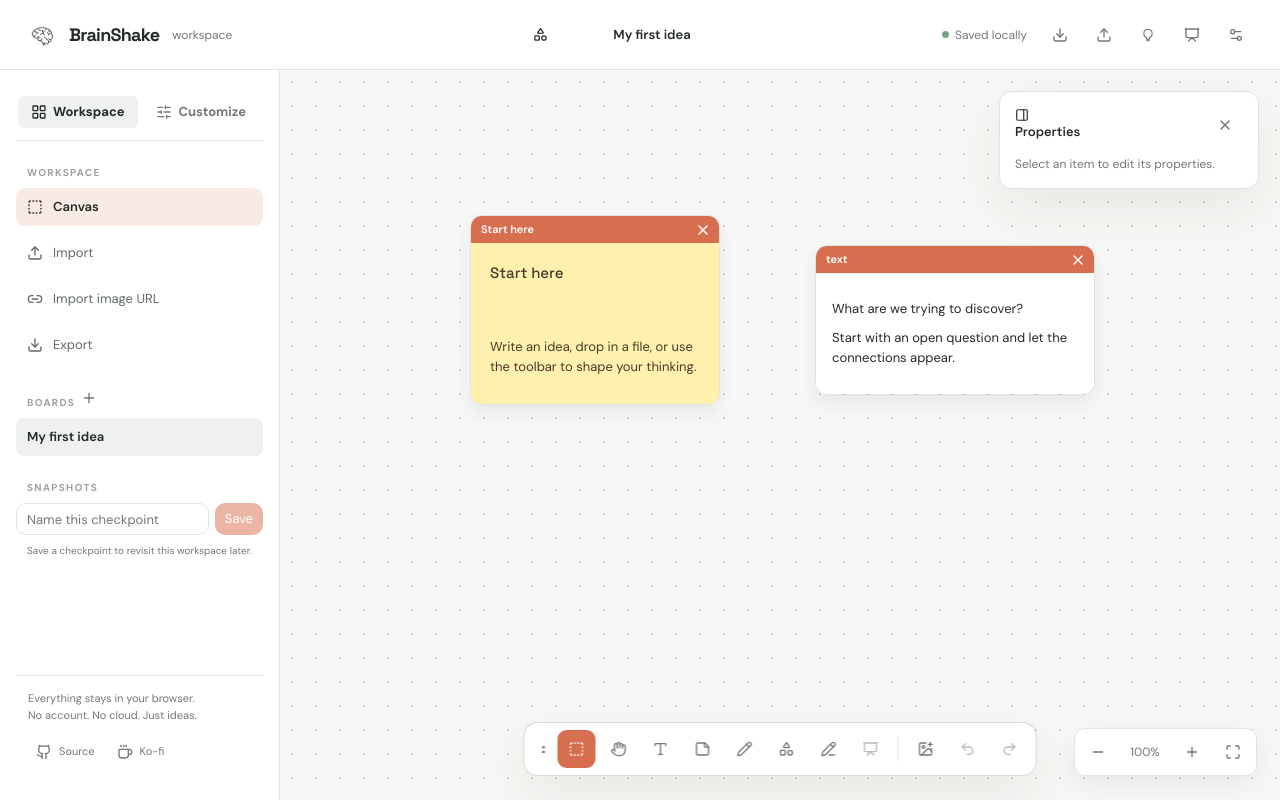
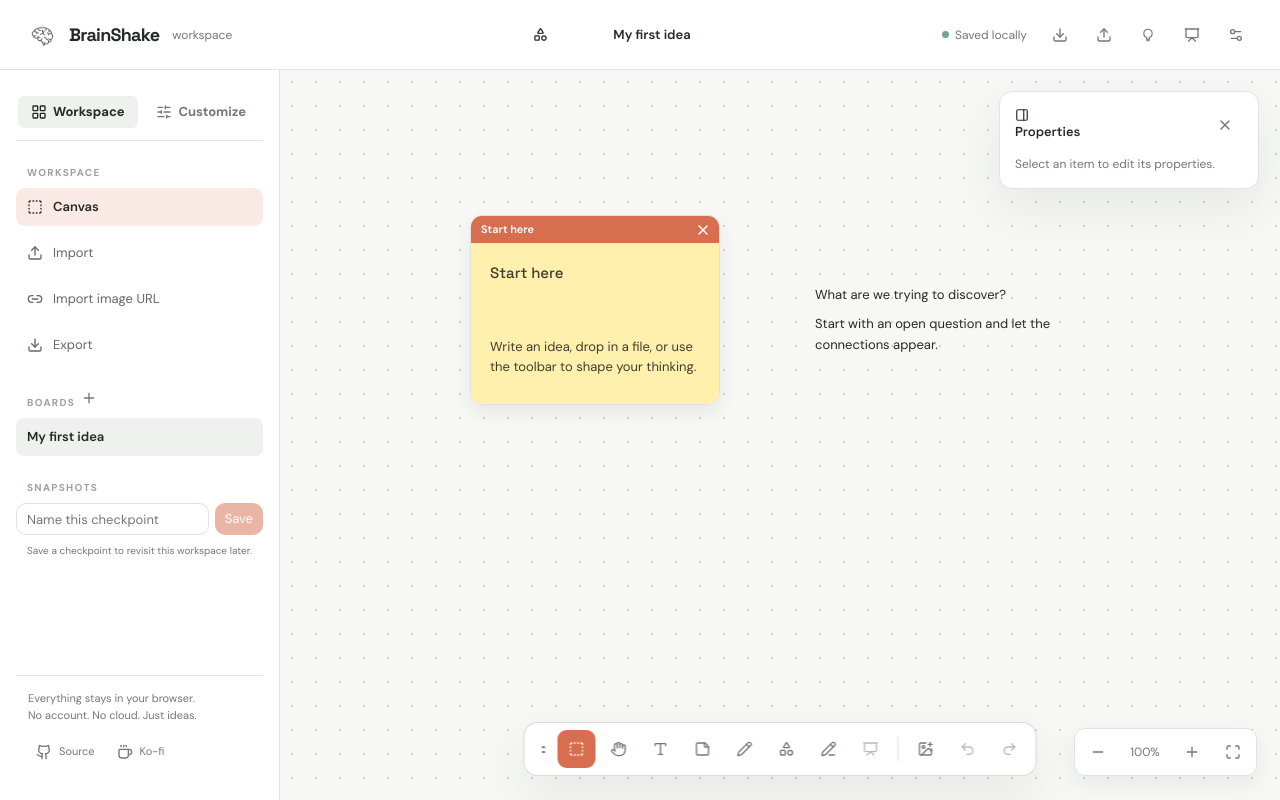
Before and after one commit to gbrasil720/BrainShake, a React (Vite) app: page / in a window 1280 px wide. Built offline with nearby package versions, Linux system fonts and the light colour scheme.

Commit message:
feat: adicionar suporte a formatação de texto com opções de cor, fonte e tamanho no objeto de texto

```diff
--- a/src/app/App.tsx
+++ b/src/app/App.tsx
@@ -29,7 +29,6 @@ export default function App() {
   const snapshots = useSnapshots({ editor, showToast })
   const transfer = useImportExport({ editor, snapshots, showToast })
   const [showPanel, setShowPanel] = useState(true)
-  const [dismissedPanelSelection, setDismissedPanelSelection] = useState('')
   const [tourOpen, setTourOpen] = useState(false)
   const [presentationOpen, setPresentationOpen] = useState(false)
   const [presentationItemId, setPresentationItemId] = useState<string | null>(null)
@@ -37,10 +36,6 @@ export default function App() {
   const boardFileRef = useRef<HTMLInputElement>(null)
   const openFilePicker = () => fileRef.current?.click()
   const { board, selected } = editor
-  const selectionKey = selected.join(',')
-  const panelVisible = preferences.propertiesAutoHide
-    ? Boolean(selectionKey) && dismissedPanelSelection !== selectionKey
-    : showPanel
 
   const toggleSlides = () => {
     const selectedItems = board.objects.filter((item) => selected.includes(item.id))
@@ -142,14 +137,11 @@ export default function App() {
             onZoomOut={viewport.zoomOut}
             onFit={() => viewport.fitContent(board.objects.length > 0)}
           />
-          {panelVisible && (
+          {showPanel && (
             <PropertiesPanel
               item={board.objects.find((item) => item.id === selected[0])}
               onChange={editor.updateObject}
-              onClose={() => {
-                if (preferences.propertiesAutoHide) setDismissedPanelSelection(selectionKey)
-                else setShowPanel(false)
-              }}
+              onClose={() => setShowPanel(false)}
             />
           )}
           {transfer.urlOpen && (
--- a/src/features/board/lib/storage.ts
+++ b/src/features/board/lib/storage.ts
@@ -25,8 +25,7 @@ export const STORAGE_KEYS = {
   headerColor: 'brainshake-header-color',
   sidebarColor: 'brainshake-sidebar-color',
   canvasColor: 'brainshake-canvas-color',
-  panelColor: 'brainshake-panel-color',
-  propertiesAutoHide: 'brainshake-properties-auto-hide'
+  panelColor: 'brainshake-panel-color'
 }
 
 export function loadBoards(): Board[] {
--- a/src/features/board/types.ts
+++ b/src/features/board/types.ts
@@ -8,6 +8,9 @@ export type CanvasItem = {
   w: number
   h: number
   color?: string
+  textColor?: string
+  fontFamily?: string
+  fontSize?: number
   title?: string
   text?: string
   name?: string
@@ -43,6 +46,8 @@ export function isBoardItem(value: unknown): value is BoardItem {
     ['x', 'y', 'w', 'h'].every((key) => typeof value[key] === 'number') &&
     [
       'color',
+      'textColor',
+      'fontFamily',
       'title',
       'text',
       'name',
@@ -57,6 +62,7 @@ export function isBoardItem(value: unknown): value is BoardItem {
       (key) => value[key] === undefined || typeof value[key] === 'boolean'
     ) &&
     (value.slideOrder === undefined || typeof value.slideOrder === 'number') &&
+    (value.fontSize === undefined || typeof value.fontSize === 'number') &&
     (value.strokeWidth === undefined || typeof value.strokeWidth === 'number') &&
     (value.points === undefined ||
       (Array.isArray(value.points) &&
--- a/src/features/canvas/objects/CanvasObject.tsx
+++ b/src/features/canvas/objects/CanvasObject.tsx
@@ -26,7 +26,7 @@ export function CanvasObject({
   onRemove: (id: string) => void
 }) {
   const { Component, framed, className } = getObjectType(item.type)
-  const content = Component && <Component item={item} onChange={onChange} />
+  const content = Component && <Component item={item} onChange={onChange} selected={selected} />
   return (
     <div
       className={[
--- a/src/features/canvas/objects/TextObject.tsx
+++ b/src/features/canvas/objects/TextObject.tsx
@@ -2,6 +2,35 @@ import type { BoardPatch, CanvasItem } from '@/features/board/types'
 import { MarkdownEditor } from './MarkdownEditor'
 
 export function TextObject({
+  item,
+  onChange,
+  selected
+}: {
+  item: CanvasItem
+  onChange: (id: string, patch: BoardPatch, saveHistory?: boolean) => void
+  selected?: boolean
+}) {
+  return (
+    <div
+      className="text-object-content"
+      style={{
+        color: item.textColor,
+        fontFamily: item.fontFamily || undefined,
+        fontSize: item.fontSize ? `${item.fontSize}px` : undefined
+      }}
+    >
+      <MarkdownEditor
+        item={item}
+        className="text-object-editor"
+        placeholder="Write your idea in Markdown..."
+        onChange={onChange}
+      />
+      {selected && <TextFormatTooltip item={item} onChange={onChange} />}
+    </div>
+  )
+}
+
+function TextFormatTooltip({
   item,
   onChange
 }: {
@@ -9,13 +38,42 @@ export function TextObject({
   onChange: (id: string, patch: BoardPatch, saveHistory?: boolean) => void
 }) {
   return (
-    <div className="widget-body text-card">
-      <MarkdownEditor
-        item={item}
-        className=""
-        placeholder="Write your idea in Markdown..."
-        onChange={onChange}
+    <div className="text-format-tooltip" onPointerDown={(event) => event.stopPropagation()}>
+      <label title="Text color">
+        <input
+          type="color"
+          value={item.textColor || '#242a28'}
+          aria-label="Text color"
+          onChange={(event) => onChange(item.id, { textColor: event.target.value })}
+        />
+      </label>
+      <input
+        className="text-font-input"
+        list={`text-font-options-${item.id}`}
+        value={item.fontFamily || 'DM Sans'}
+        aria-label="Font family"
+        onChange={(event) => onChange(item.id, { fontFamily: event.target.value })}
       />
+      <input
+        className="text-size-input"
+        type="number"
+        min="8"
+        max="160"
+        value={item.fontSize || 18}
+        aria-label="Font size in pixels"
+        onChange={(event) =>
+          onChange(item.id, {
+            fontSize: Math.min(160, Math.max(8, Number(event.target.value) || 8))
+          })
+        }
+      />
+      <datalist id={`text-font-options-${item.id}`}>
+        <option value="DM Sans" />
+        <option value="Space Grotesk" />
+        <option value="Georgia" />
+        <option value="Courier New" />
+        <option value="Arial" />
+      </datalist>
     </div>
   )
 }
--- a/src/features/canvas/objects/registry.ts
+++ b/src/features/canvas/objects/registry.ts
@@ -15,6 +15,7 @@ type ObjectConfig = {
   Component: ComponentType<{
     item: CanvasItem
     onChange: (id: string, patch: BoardPatch, saveHistory?: boolean) => void
+    selected?: boolean
   }> | null
   framed: boolean
   className?: string
@@ -23,7 +24,12 @@ type ObjectConfig = {
 
 export const objectRegistry: Record<string, ObjectConfig> = {
   sticky: { Component: StickyObject, framed: true, defaultSize: { w: 250, h: 180 } },
-  text: { Component: TextObject, framed: true, defaultSize: { w: 280, h: 145 } },
+  text: {
+    Component: TextObject,
+    framed: false,
+    className: 'text-object',
+    defaultSize: { w: 280, h: 145 }
+  },
   image: { Component: ImageObject, framed: true, defaultSize: { w: 280, h: 200 } },
   video: { Component: VideoObject, framed: true, defaultSize: { w: 320, h: 220 } },
   html: { Component: HtmlObject, framed: true, defaultSize: { w: 350, h: 240 } },
--- a/src/features/preferences/usePreferences.ts
+++ b/src/features/preferences/usePreferences.ts
@@ -24,10 +24,6 @@ export function usePreferences() {
   const [sidebarColor, setSidebarColor] = useLocalStorage(STORAGE_KEYS.sidebarColor, '')
   const [canvasColor, setCanvasColor] = useLocalStorage(STORAGE_KEYS.canvasColor, '')
   const [panelColor, setPanelColor] = useLocalStorage(STORAGE_KEYS.panelColor, '')
-  const [propertiesAutoHide, setPropertiesAutoHide] = useLocalStorage(
-    STORAGE_KEYS.propertiesAutoHide,
-    false
-  )
   const [grid, setGrid] = useState(true)
   return {
     theme,
@@ -60,8 +56,6 @@ export function usePreferences() {
     setCanvasColor,
     panelColor,
     setPanelColor,
-    propertiesAutoHide,
-    setPropertiesAutoHide,
     grid,
     setGrid
   }
--- a/src/features/properties/AppearanceSettings.tsx
+++ b/src/features/properties/AppearanceSettings.tsx
@@ -62,21 +62,6 @@ export function AppearanceSettings({
         </Button>
       </div>
       <div className="panel-row">
-        <span>Properties auto-hide</span>
-        <Button
-          variant="ghost"
-          className="nav-item"
-          style={{
-            padding: '0 7px',
-            minHeight: 25,
-            background: preferences.propertiesAutoHide ? 'var(--primary-soft)' : 'var(--line)'
-          }}
-          onClick={() => preferences.setPropertiesAutoHide((value) => !value)}
-        >
-          {preferences.propertiesAutoHide ? 'On' : 'Off'}
-        </Button>
-      </div>
-      <div className="panel-row">
         <span>Theme</span>
         <Select value={theme} onValueChange={setTheme}>
           <SelectTrigger className="menu-select" aria-label="Theme">
--- a/src/styles/canvas.css
+++ b/src/styles/canvas.css
@@ -238,6 +238,92 @@
   overflow-wrap: anywhere;
   white-space: pre-wrap;
 }
+.text-object {
+  min-width: 32px;
+  min-height: 24px;
+  overflow: visible;
+}
+.text-object-content {
+  position: relative;
+  width: 100%;
+  height: 100%;
+  min-width: 32px;
+  min-height: 24px;
+}
+.text-object-editor,
+.text-object .markdown-preview {
+  width: 100%;
+  height: 100%;
+  min-width: 32px;
+  min-height: 24px;
+  padding: 0;
+  color: inherit;
+  font: inherit;
+  background: transparent;
+  border: 0;
+  overflow: visible;
+}
+.text-object-editor {
+  resize: none;
+  outline: none;
+  overflow: auto;
+}
+.text-object .markdown-content h1,
+.text-object .markdown-content h2,
+.text-object .markdown-content h3,
+.text-object .markdown-content h4 {
+  font-family: inherit;
+}
+.text-format-tooltip {
+  position: absolute;
+  top: calc(100% + 9px);
+  left: 0;
+  z-index: 20;
+  display: flex;
+  align-items: center;
+  gap: 5px;
+  width: max-content;
+  max-width: min(430px, 90vw);
+  padding: 5px;
+  border: 1px solid var(--line);
+  border-radius: 8px;
+  background: color-mix(in srgb, var(--paper) 94%, transparent);
+  box-shadow: var(--shadow);
+  backdrop-filter: blur(12px);
+}
+.text-format-tooltip label {
+  display: grid;
+  width: 27px;
+  height: 27px;
+  overflow: hidden;
+  place-items: center;
+  border: 1px solid var(--line);
+  border-radius: 5px;
+  cursor: pointer;
+}
+.text-format-tooltip label input {
+  width: 38px;
+  height: 38px;
+  padding: 0;
+  border: 0;
+  cursor: pointer;
+}
+.text-font-input,
+.text-size-input {
+  height: 27px;
+  padding: 3px 6px;
+  color: var(--ink);
+  border: 1px solid var(--line);
+  border-radius: 5px;
+  background: var(--paper);
+  font-size: 11px;
+}
+.text-font-input {
+  width: 145px;
+}
+.text-size-input {
+  width: 58px;
+}
 .image-card,
 .video-card,
 .html-card {
```
